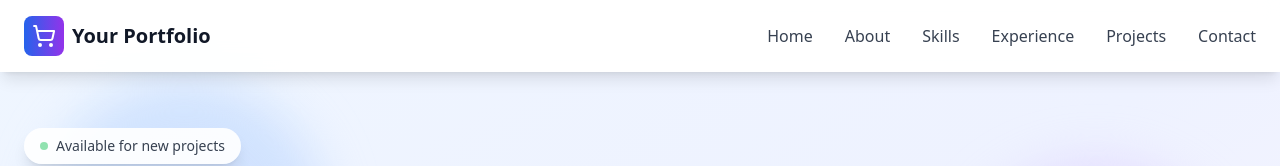
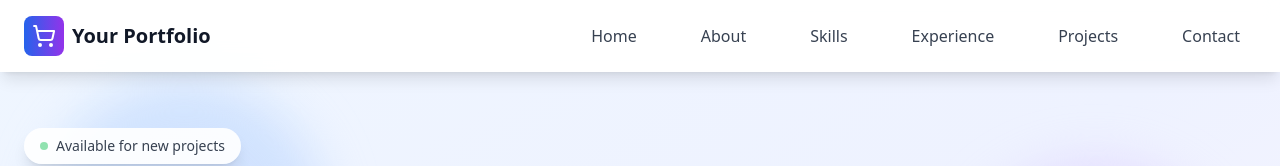
Before and after one commit to dhirendrarai15/my-portfolio, a React (Vite) app: page / in a window 1280 px wide. Shown: the top 166 px of the page. Built offline with nearby package versions, Linux system fonts and the light colour scheme.

Commit message:
Stable hotfix Version2

```diff
--- a/src/components/Header.tsx
+++ b/src/components/Header.tsx
@@ -31,7 +31,7 @@ const Header = () => {
               <a
                 key={item.name}
                 href={item.href}
-                className="text-gray-700 transition-colors hover:text-blue-600"
+                className="text-gray-700 px-4 py-2 rounded-lg transition-all duration-300 hover:bg-gradient-to-r hover:from-blue-600 hover:to-purple-600 hover:text-white"
               >
                 {item.name}
               </a>
@@ -57,7 +57,7 @@ const Header = () => {
               <a
                 key={item.name}
                 href={item.href}
-                className="block px-4 py-2 text-gray-700 hover:text-blue-600 transition-colors"
+                className="block px-4 py-2 text-gray-700 rounded-lg transition-all duration-300 hover:bg-gradient-to-r hover:from-blue-600 hover:to-purple-600 hover:text-white"
                 onClick={() => setIsMobileMenuOpen(false)}
               >
                 {item.name}
```
